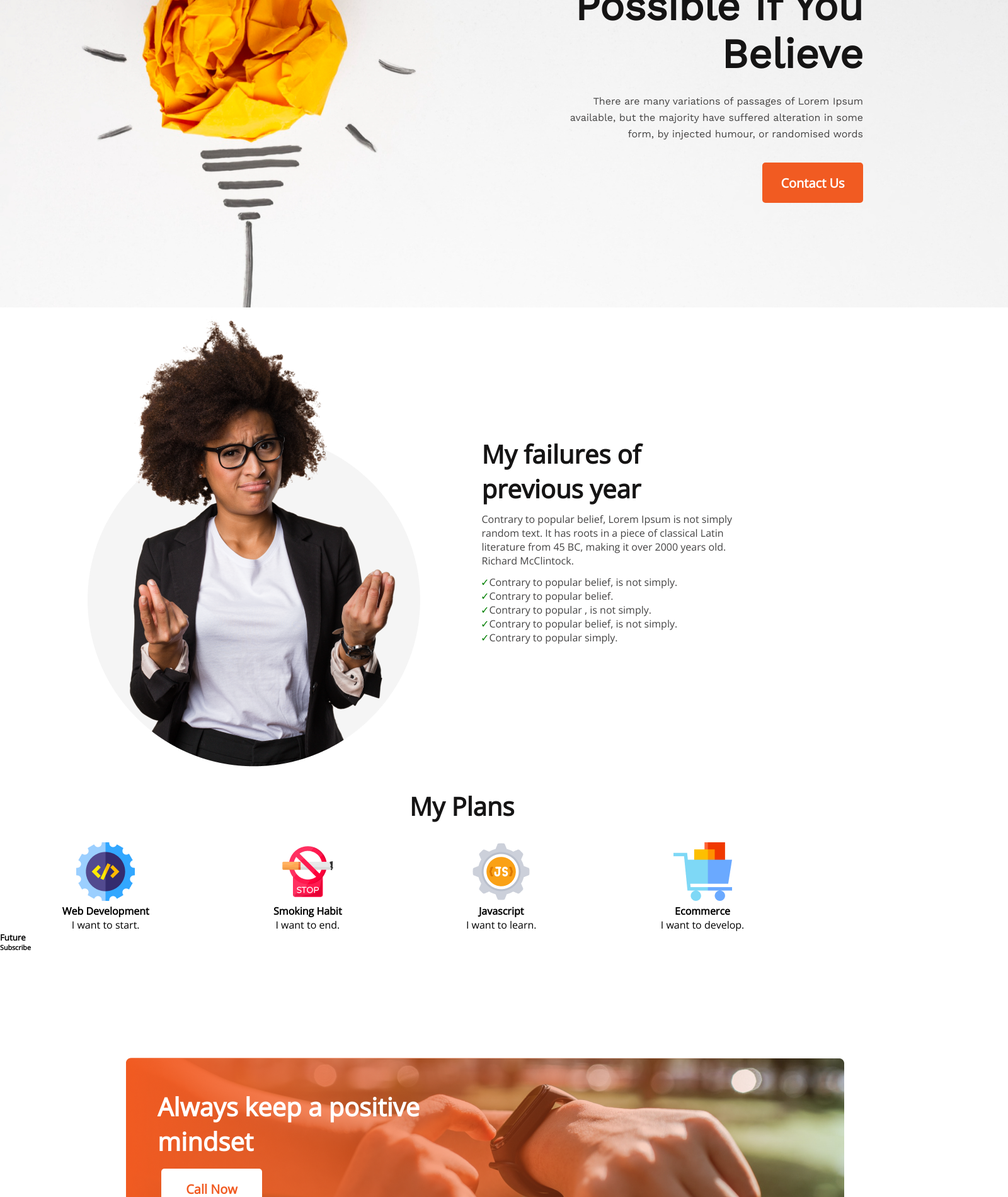
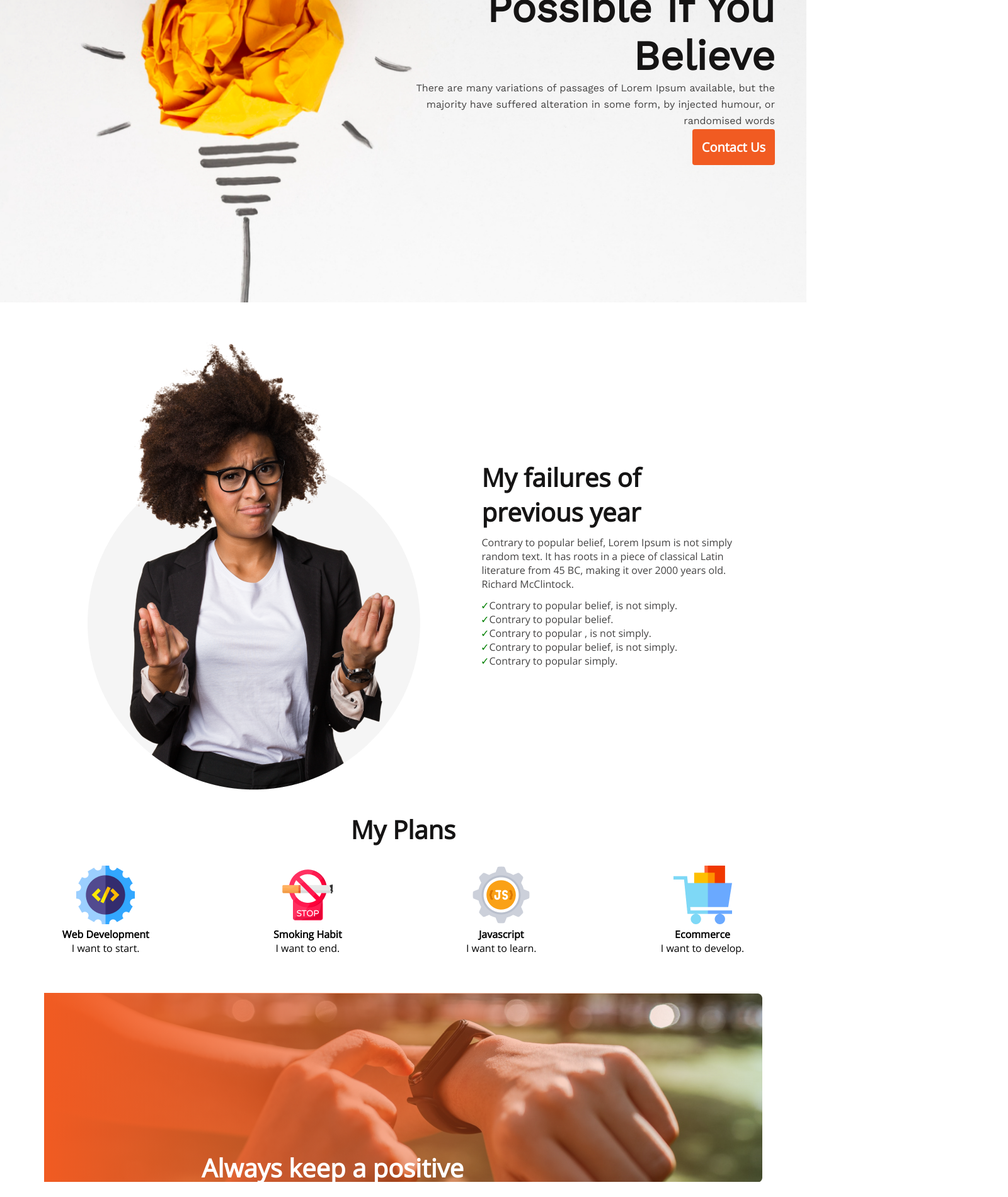
Before and after one commit to praptii29/new-year-assignment, a plain HTML site: page index.html in a window 1280 px wide. Shown: the part 320-2220 px from the top of the page at 63% size, 1600 px wide, since content can reach past the window. Drawn offline with nearby package versions, Linux system fonts and the light colour scheme.

Commit message:
linear gradient added

```diff
--- a/index.html
+++ b/index.html
@@ -15,12 +15,20 @@
 <body>
     <header>
         <!-- banner section -->
-        <section>
+        <section class="banner">
+            <div style="width:50%;">
+
+            </div>
+            <div class="banner-content" style="width:50%;">
                 <h1 class="main-title">All Thinks Are Possible If You Believe</h1>
-            <p class="main-paragraph">There are many variations of passages of Lorem Ipsum available, but the majority
+                <p class="main-paragraph">There are many variations of passages of Lorem Ipsum available, but the
+                    majority
                     have suffered alteration in some form, by injected humour, or randomised words</p>
                 <button class="contact-btn" type="button">Contact Us</button>
-            <img src="images/banner/banner1.png" alt="">
+
+            </div>
+
+
         </section>
 
 
@@ -52,7 +60,7 @@
 
         <!-- plans section -->
 
-        <section>
+        <section class="plan-section">
             <h3 class="my-plan-title">My Plans</h3>
             <div class="plan-container">
                 <div class="plan">
@@ -80,28 +88,35 @@
 
         <!-- gradient watch section -->
 
-        <section>
-            <img class="watch" src="images/watch.png">
+        <section class="watch-section">
+            <div class="watch-div">
+                <h4 class="positive">Always keep a positive mindset</h4>
+                <button class="call-btn" type="button">Call Now</button>
+            </div>
+
+            <!-- <img class="watch" src="images/watch.png">
             <img class="watch" src="images/gradient2.png">
             <h4 class="positive">Always keep a positive mindset</h4>
-            <button class="call-btn" type="button">Call Now</button>
-
+            <button class="call-btn" type="button">Call Now</button> -->
         </section>
 
-        <!-- contact info -->
+    </main>
 
-        <section>
-            <div>
+    <footer>
+        <div class="footer-container">
             <h5 class="future">Future</h5>
+            <p class="future-para">There are many variations of passages of Lorem Ipsum available, but the majority have
+                suffered alteration
+                in some form, by injected humour, or randomised words</p>
+            <p class="future-email">Email : info@gmail.com</p>
+            <p class="future-phone">Phone : 01500 00 00 00</p>
         </div>
+
         <div>
             <h6 class="subscribe">Subscribe</h6>
 
         </div>
-        </section>
-    </main>
 
-    <footer>
 
     </footer>
 </body>
--- a/styles/newyear.css
+++ b/styles/newyear.css
@@ -3,13 +3,23 @@
     font-family: 'Open Sans', sans-serif;
 }
 
+.banner {
+    background-image: url(/images/banner/banner1.png);
+    background-repeat: no-repeat;
+    background-size: cover;
+    display: flex;
+    height: 100vh;
+}
+
+.banner-content {
+    display: flex;
+    align-items: flex-end;
+    flex-direction: column;
+    justify-content: center;
+    margin-right: 50px;
+}
+
 .main-title {
-    position: absolute;
-    width: 525px;
-    height: 228px;
-    left: 845px;
-    top: 216px;
-
     font-family: 'Work Sans';
     font-style: normal;
     font-weight: 700;
@@ -21,11 +31,6 @@
 }
 
 .main-paragraph {
-    position: absolute;
-    width: 494px;
-    height: 78px;
-    left: 876px;
-    top: 468px;
 
     font-family: 'Work Sans';
     font-style: normal;
@@ -37,17 +42,15 @@
 }
 
 .contact-btn {
-    position: absolute;
-    width: 160px;
-    height: 64px;
-    left: 1210px;
-    top: 578px;
+
     background-color: #F15B22;
     font-weight: 600;
     font-size: 20px;
     color: #FFFFFF;
     border: none;
-    border-radius: 5px;
+    border-radius: 4px;
+    padding: 15px;
+    margin-left: 100px 100px;
 
 }
 
@@ -60,6 +63,7 @@ li::marker {
     display: flex;
     align-items: center;
     justify-content: center;
+    margin-top: 50px;
 }
 
 .secondary-title {
@@ -94,7 +98,6 @@ li::marker {
     font-weight: 700;
     font-size: 40px;
     color: #151414;
-    margin-left: 650px;
     margin-top: 30px;
     margin-bottom: 30px;
 }
@@ -105,8 +108,19 @@ li::marker {
     justify-content: space-around;
 }
 
+.plan-section {
+    text-align: center;
+
+}
+
+.watch-section {
+    display: flex;
+    justify-content: center;
+    margin-top: 60px;
+}
+
 .positive {
-    position: absolute;
+
     width: 459px;
     height: 94px;
     font-weight: 700;
@@ -117,14 +131,20 @@ li::marker {
 }
 
 .watch {
-    position: absolute;
+
     text-align: center;
     margin-left: 200px;
     margin-top: 200px;
 }
 
+.watch-div {
+    width: 1140px;
+    height: 300px;
+    background-image: linear-gradient(90deg, #F15B22 0%, rgba(241, 91, 34, 0) 100%), url(/images/watch.png)
+}
+
 .call-btn {
-    position: absolute;
+
     width: 160px;
     height: 64px;
     border-radius: 5px;
@@ -136,3 +156,53 @@ li::marker {
     font-size: 20px;
 
 }
+
+.future {
+    position: absolute;
+    font-weight: 700;
+    font-size: 45px;
+    margin: 686px 204px;
+
+
+}
+
+.future-para {
+    position: absolute;
+    font-weight: 400;
+    font-size: 16px;
+    margin: 750px 203px;
+    max-width: 400px;
+
+}
+
+.foot-bg {
+    background-color: #F15B22
+}
+
+.future-email {
+    position: absolute;
+    font-weight: 400;
+    font-size: 16px;
+    margin: 873px 205px;
+}
+
+.future-phone {
+    display: flex;
+    font-weight: 400;
+    font-size: 16px;
+    margin: 910px 205px;
+}
+
+.black {
+    background-color: #151414;
+    width: 700px;
+    height: 500px;
+    padding: 50px;
+    margin: 300px;
+}
+
+.footer-container {
+    min-width: 100%;
+    background-color: #151414;
+    min-height: 50%;
+}
```
Lines whose indentation alone changed are shown as unchanged.
